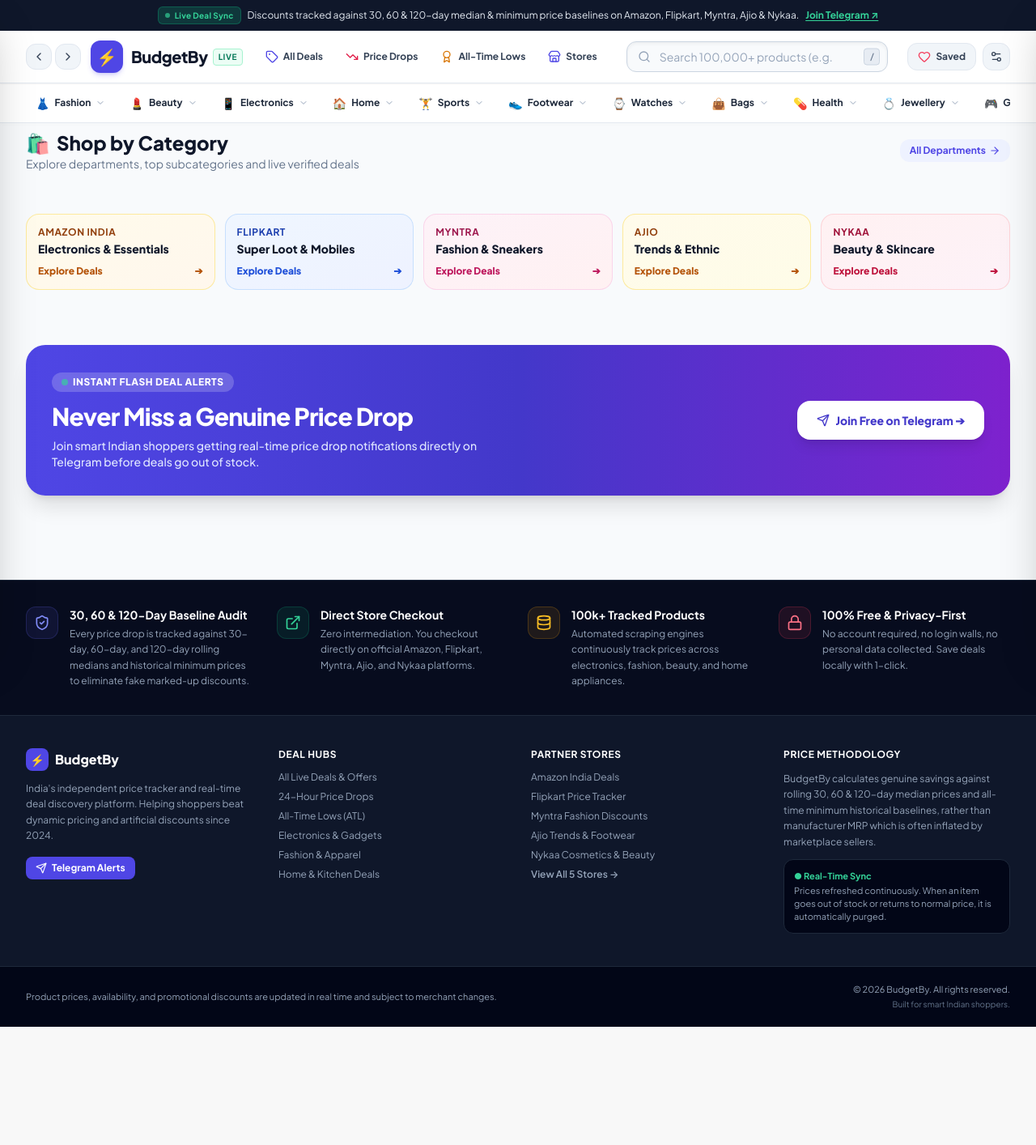
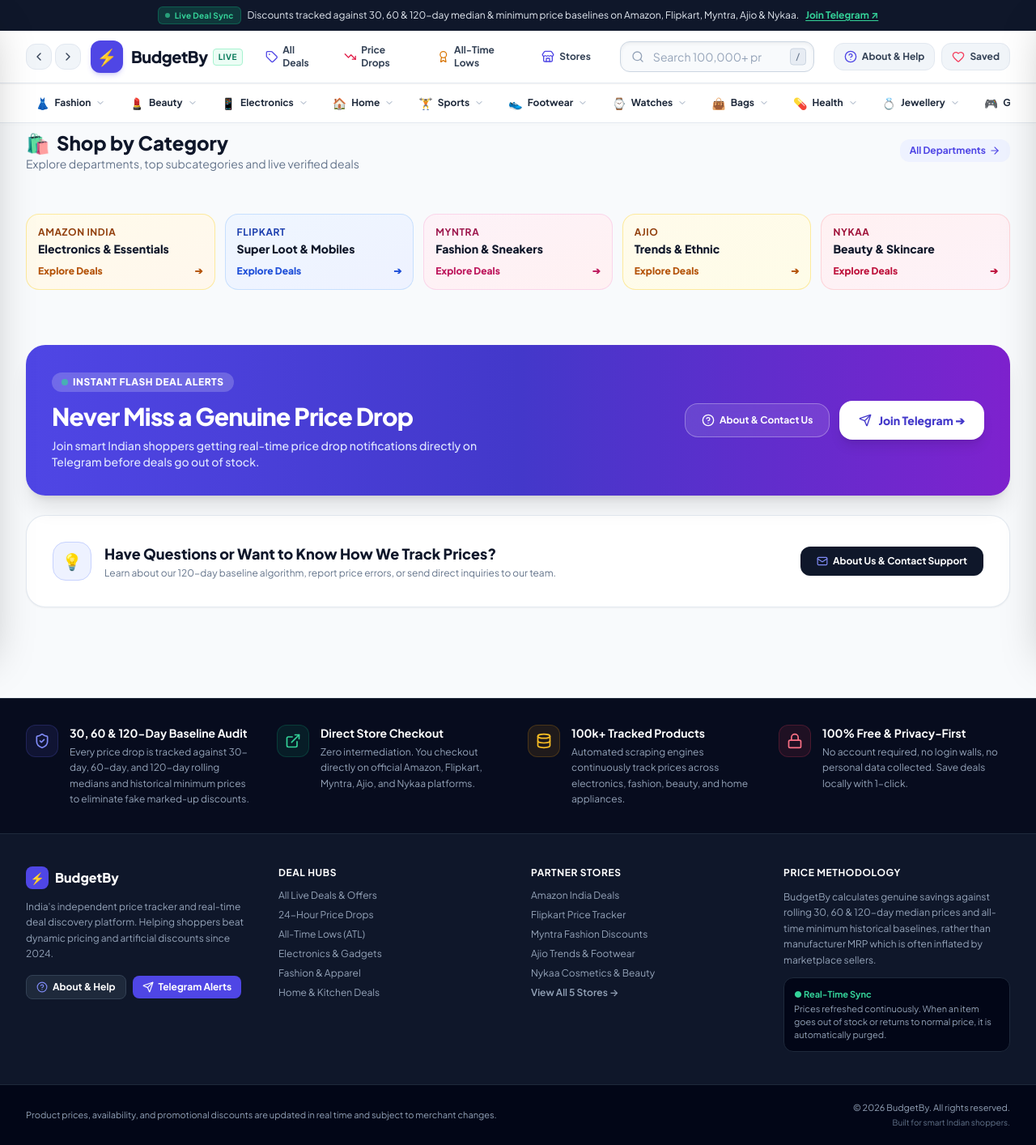
Before and after one commit to budgetyby/budgetyby, a Python web app: template budgetby/dashboard/templates/consumer/home.html in a window 1280 px wide. Shown: the whole page at 81% size. Before the commit the page ends 1268 px from the top, so only its background shows below. Run offline with Jinja, Linux system fonts and the light colour scheme; the template is opened without the code that fills it, so the values that code supplies are empty; some libraries are stand-ins or nearby versions.

Commit message:
feat: remove shopper preferences modal, add direct About & Help buttons to navbar, footer and home page

```diff
--- a/budgetby/dashboard/templates/consumer/home.html
+++ b/budgetby/dashboard/templates/consumer/home.html
@@ -345,11 +345,36 @@
                 <h2 class="text-2xl sm:text-3xl font-black tracking-tight leading-tight">Never Miss a Genuine Price Drop</h2>
                 <p class="text-indigo-100 text-xs sm:text-sm mt-2 font-medium">Join smart Indian shoppers getting real-time price drop notifications directly on Telegram before deals go out of stock.</p>
             </div>
-            <div class="relative z-10 shrink-0">
+            <div class="relative z-10 shrink-0 flex items-center gap-3 flex-wrap justify-center">
+                <a href="/about" class="px-5 py-3 rounded-2xl bg-white/10 hover:bg-white/20 text-white font-bold text-xs backdrop-blur-md border border-white/30 transition flex items-center gap-1.5">
+                    <i data-lucide="help-circle" class="w-4 h-4"></i>
+                    <span>About & Contact Us</span>
+                </a>
                 <a href="https://t.me/DealPulse_Deals" target="_blank" rel="noopener noreferrer"
                    class="px-6 py-3.5 rounded-2xl bg-white text-indigo-700 font-black text-sm hover:bg-indigo-50 transition shadow-lg hover:scale-105 active:scale-98 flex items-center gap-2">
                     <i data-lucide="send" class="w-4 h-4"></i>
-                    <span>Join Free on Telegram ➔</span>
+                    <span>Join Telegram ➔</span>
+                </a>
+            </div>
+        </div>
+    </section>
+
+    <!-- ── 8. How BudgetBy Works & Need Help Strip ──────────────────────── -->
+    <section class="max-w-7xl mx-auto px-3 sm:px-6 lg:px-8 w-full pb-8">
+        <div class="bg-white border border-slate-200/90 rounded-3xl p-6 sm:p-8 shadow-sm flex flex-col sm:flex-row items-center justify-between gap-6">
+            <div class="flex items-center gap-4">
+                <div class="w-12 h-12 rounded-2xl bg-indigo-50 border border-indigo-200 text-indigo-600 flex items-center justify-center text-xl shrink-0">
+                    💡
+                </div>
+                <div>
+                    <h3 class="text-base sm:text-lg font-black text-slate-900">Have Questions or Want to Know How We Track Prices?</h3>
+                    <p class="text-xs text-slate-500 mt-0.5">Learn about our 120-day baseline algorithm, report price errors, or send direct inquiries to our team.</p>
+                </div>
+            </div>
+            <div class="flex items-center gap-2 shrink-0 w-full sm:w-auto">
+                <a href="/about" class="w-full sm:w-auto text-center px-5 py-2.5 rounded-xl bg-slate-900 hover:bg-slate-800 text-white font-bold text-xs flex items-center justify-center gap-1.5 transition shadow-sm">
+                    <i data-lucide="mail" class="w-3.5 h-3.5 text-indigo-400"></i>
+                    <span>About Us & Contact Support</span>
                 </a>
             </div>
         </div>
--- a/budgetby/dashboard/templates/consumer/layout.html
+++ b/budgetby/dashboard/templates/consumer/layout.html
@@ -174,8 +174,18 @@
                 </div>
             </div>
 
-            <!-- Right Utilities: Watchlist, Preferences, Mobile Menu Toggle -->
+            <!-- Right Utilities: Watchlist, About & Support, Mobile Menu Toggle -->
             <div class="flex items-center gap-1.5 sm:gap-2 shrink-0">
+                <!-- About & Methodology / Contact Link -->
+                <a
+                    href="/about"
+                    class="hidden sm:flex px-3 py-2 rounded-xl bg-slate-100 hover:bg-slate-200 text-slate-700 border border-slate-200 text-xs font-bold items-center gap-1.5 transition"
+                    title="About BudgetBy & Contact Support"
+                >
+                    <i data-lucide="help-circle" class="w-4 h-4 text-indigo-600"></i>
+                    <span>About & Help</span>
+                </a>
+
                 <!-- Watchlist / Saved Deals Button -->
                 <button
                     id="watchlistOpenBtn"
@@ -189,16 +199,6 @@
                     <span id="watchlistCountBadge" class="hidden px-1.5 py-0.2 rounded-full text-[10px] font-extrabold bg-rose-500 text-white leading-tight">0</span>
                 </button>
 
-                <!-- Shopper Preferences Button (Sound & Refresh Settings) -->
-                <button
-                    onclick="openPreferencesModal()"
-                    class="p-2 rounded-xl bg-slate-100 hover:bg-slate-200 text-slate-700 border border-slate-200 text-xs transition"
-                    title="Shopper Settings & Sync Rate"
-                    aria-label="Open Shopper Settings"
-                >
-                    <i data-lucide="settings-2" class="w-4 h-4"></i>
-                </button>
-
                 <!-- Mobile Hamburger Toggle -->
                 <button
                     id="mobileMenuToggleBtn"
@@ -229,6 +229,10 @@
             <a href="/stores" class="flex items-center gap-2.5 px-3 py-2.5 rounded-xl text-slate-700 hover:text-indigo-600 hover:bg-slate-50 text-xs font-bold transition">
                 <i data-lucide="store" class="w-4 h-4 text-indigo-600"></i>
                 <span>Stores Directory (Amazon, Flipkart, Myntra, Ajio, Nykaa)</span>
+            </a>
+            <a href="/about" class="flex items-center gap-2.5 px-3 py-2.5 rounded-xl text-slate-700 hover:text-indigo-600 hover:bg-slate-50 text-xs font-bold transition">
+                <i data-lucide="help-circle" class="w-4 h-4 text-indigo-600"></i>
+                <span>About BudgetBy & Contact Us</span>
             </a>
             <div class="pt-2 border-t border-slate-100 flex items-center justify-between text-[11px] text-slate-500 px-2">
                 <span class="flex items-center gap-1 font-semibold text-emerald-600">
@@ -681,6 +685,10 @@
                     India's independent price tracker and real-time deal discovery platform. Helping shoppers beat dynamic pricing and artificial discounts since 2024.
                 </p>
                 <div class="flex items-center gap-2">
+                    <a href="/about" class="inline-flex items-center gap-1.5 px-3 py-1.5 rounded-lg bg-slate-800 hover:bg-slate-700 text-white font-bold text-xs transition border border-slate-700">
+                        <i data-lucide="help-circle" class="w-3.5 h-3.5 text-indigo-400"></i>
+                        <span>About & Help</span>
+                    </a>
                     <a href="https://t.me/DealPulse_Deals" target="_blank" rel="noopener noreferrer" class="inline-flex items-center gap-1.5 px-3 py-1.5 rounded-lg bg-indigo-600 hover:bg-indigo-500 text-white font-bold text-xs transition">
                         <i data-lucide="send" class="w-3.5 h-3.5"></i>
                         <span>Telegram Alerts</span>
@@ -954,46 +962,6 @@
                     <i data-lucide="external-link" class="w-3 h-3"></i>
                 </a>
             </div>
-        </div>
-    </div>
-
-    <!-- ── Shopper Preferences Modal ────────────────────────────────────── -->
-    <div id="prefModalOverlay" onclick="closePreferencesModal()" class="fixed inset-0 bg-slate-950/60 backdrop-blur-sm z-50 flex items-center justify-center p-4 transition-opacity duration-200 opacity-0 pointer-events-none">
-        <div onclick="event.stopPropagation()" class="bg-white border border-slate-200 rounded-2xl max-w-sm w-full p-5 shadow-2xl text-slate-900">
-            <div class="flex items-center justify-between mb-4">
-                <h3 class="font-extrabold text-slate-900 text-sm flex items-center gap-2">
-                    <i data-lucide="sliders" class="w-4 h-4 text-indigo-600"></i>
-                    <span>Shopper Preferences</span>
-                </h3>
-                <button onclick="closePreferencesModal()" class="text-slate-400 hover:text-slate-700">
-                    <i data-lucide="x" class="w-4 h-4"></i>
-                </button>
-            </div>
-
-            <div class="space-y-4 text-xs">
-                <div>
-                    <label class="font-bold text-slate-800 block mb-1">Live Deal Sync Frequency</label>
-                    <p class="text-slate-500 text-[11px] mb-2">How often BudgetBy refreshes price drops in background.</p>
-                    <select id="prefSyncInterval" onchange="updateSyncInterval(this.value)" class="w-full bg-slate-50 border border-slate-300 rounded-xl px-3 py-2 text-xs text-slate-900 focus:outline-none focus:border-indigo-500 font-mono">
-                        <option value="300" selected>Every 5 minutes (Default & Recommended)</option>
-                    </select>
-                </div>
-
-                <div class="pt-3 border-t border-slate-100 flex items-center justify-between">
-                    <div>
-                        <div class="font-bold text-slate-800">Deal Alert Chime</div>
-                        <div class="text-slate-500 text-[11px]">Subtle audio cue when high discount drop occurs.</div>
-                    </div>
-                    <label class="relative inline-flex items-center cursor-pointer">
-                        <input type="checkbox" id="prefSoundToggle" onchange="toggleSoundPref(this.checked)" class="sr-only peer" checked>
-                        <div class="w-9 h-5 bg-slate-300 peer-focus:outline-none rounded-full peer peer-checked:after:translate-x-full peer-checked:after:border-white after:content-[''] after:absolute after:top-[2px] after:left-[2px] after:bg-white after:border-slate-300 after:border after:rounded-full after:h-4 after:w-4 after:transition-all peer-checked:bg-indigo-600"></div>
-                    </label>
-                </div>
-            </div>
-
-            <button onclick="closePreferencesModal()" class="mt-5 w-full py-2 rounded-xl bg-indigo-600 hover:bg-indigo-700 text-white font-bold text-xs transition">
-                Save & Close
-            </button>
         </div>
     </div>
 
@@ -1104,20 +1072,6 @@
             settings.soundEnabled = enabled;
             saveUserSettings(settings);
             if (enabled) playDealChime();
-        }
-
-        function openPreferencesModal() {
-            const settings = getUserSettings();
-            const intervalSelect = document.getElementById('prefSyncInterval');
-            const soundCheck = document.getElementById('prefSoundToggle');
-            if (intervalSelect) intervalSelect.value = settings.syncInterval !== undefined ? settings.syncInterval : 300;
-            if (soundCheck) soundCheck.checked = settings.soundEnabled !== undefined ? settings.soundEnabled : true;
-            const overlay = document.getElementById('prefModalOverlay');
-            overlay.classList.remove('opacity-0', 'pointer-events-none');
-        }
-        function closePreferencesModal() {
-            const overlay = document.getElementById('prefModalOverlay');
-            overlay.classList.add('opacity-0', 'pointer-events-none');
         }
 
         // ── Review Modal & Flag-for-Re-Check ─────────────────────────────────
@@ -1520,7 +1474,6 @@
                     suggestionsDropdown?.classList.add('hidden');
                     closeWatchlistDrawer();
                     closeShareModal();
-                    closePreferencesModal();
                     closeReviewModal();
                 }
             });
```
